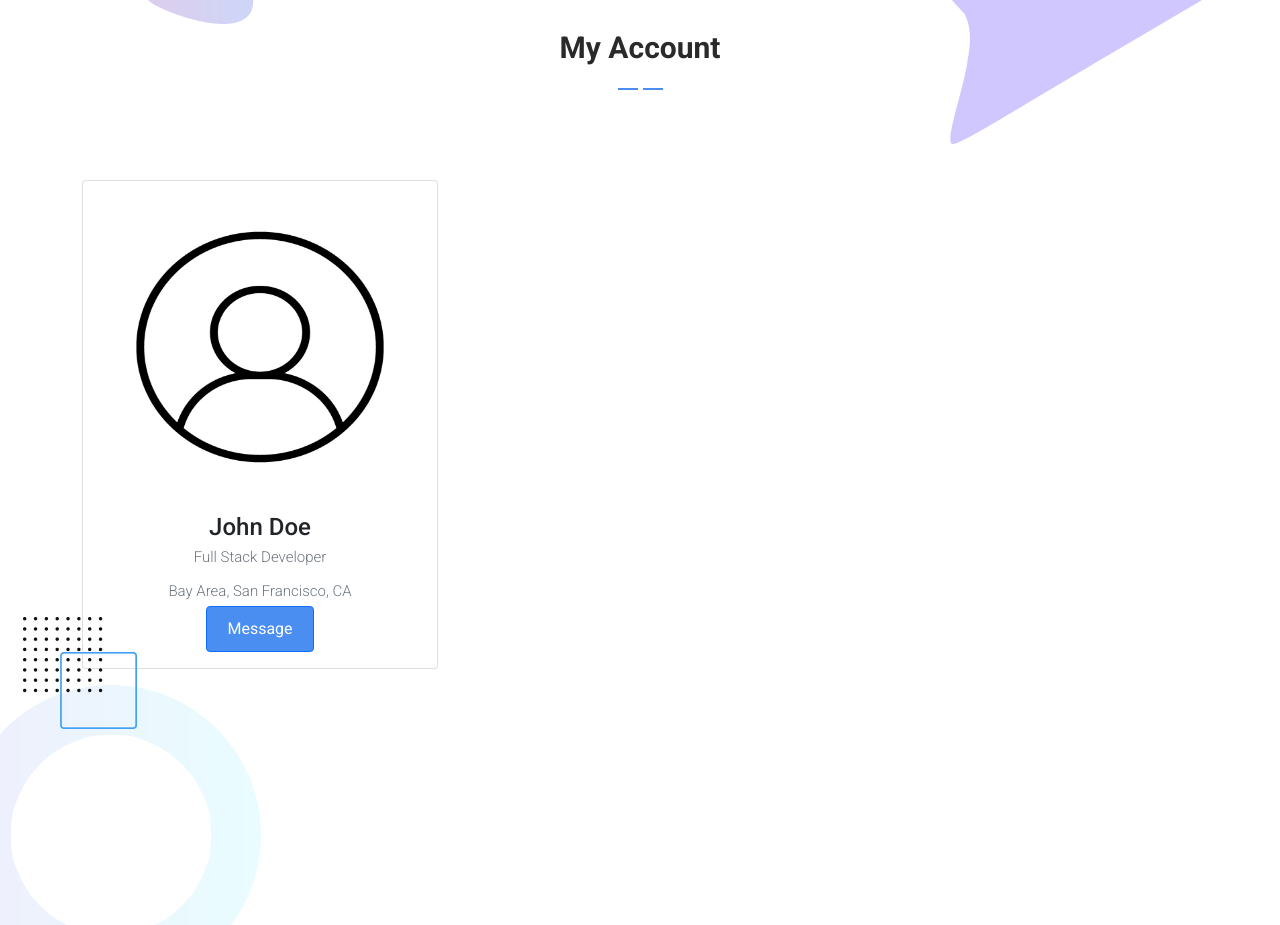
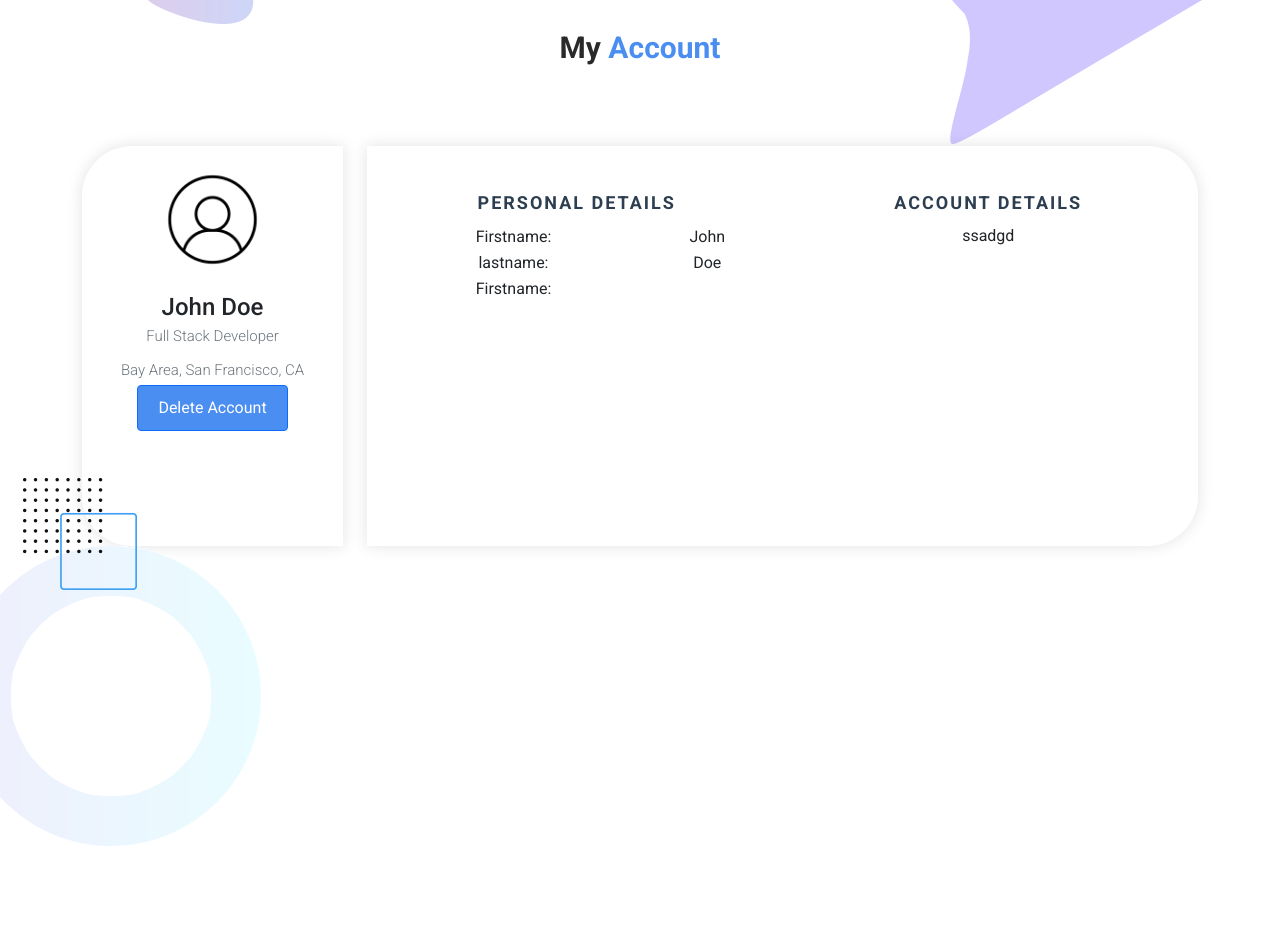
Before and after one commit to karloscabellon/IsaBuhay, a Django app: page /account/ in a window 1280 px wide. Shown: the part 100-1025 px from the top of the page. After the commit the page ends 946 px from the top, so only its background shows below. Run offline with Django 4.2, Linux system fonts and the light colour scheme; some libraries are stand-ins or nearby versions.

Commit message:
created structure

```diff
--- a/templates/displayAccountPage.html
+++ b/templates/displayAccountPage.html
@@ -31,6 +31,9 @@ https://templatemo.com/tm-570-chain-app-dev
     <link rel="stylesheet" href="{% static 'assets/css/templatemo-chain-app-dev.css' %}">
     <link rel="stylesheet" href="{% static 'assets/css/animated.css' %}">
     <link rel="stylesheet" href="{% static 'assets/css/owl.css' %}">
+
+    <!-- Custom CSS -->
+    <link rel="stylesheet" href="{% static 'css/jeff_custom.css' %}">
 
   </head>
 
@@ -82,19 +85,69 @@ https://templatemo.com/tm-570-chain-app-dev
 
 
     <div id="All CBC" class="services section">
-      <div class="container">
-        <div class="row">
-          <div class="col-lg-8 offset-lg-2">
-            <div class="section-heading  wow fadeInDown" data-wow-duration="1s" data-wow-delay="0.5s">
-              <h4>My Account</h4>
-              <img src="{% static 'assets/images/heading-line-dec.png' %}" alt="">
-             </div>
+
+      <div class="col-lg-8 offset-lg-2">
+        <div class="section-heading  wow fadeInDown" data-wow-duration="1s" data-wow-delay="0.5s">
+          <h4>My <em>Account</em></h4>
           </div>
-        </div>
       </div>
+
       <div class="container">
         <!-- SOMETHING HERE -->
-        <div class="row gutters-sm">
+
+        <div class="row">
+
+          <div class="col-lg-3 wow slideInLeft">
+            <div class="card-body align-items-center text-center" style="background-color: white; box-shadow: 0 0 15px 1px rgba(0, 0, 0, 0.1); z-index: 10; border-top-left-radius: 50px; border-bottom-left-radius: 50px; height: 400px;">
+              <img  src="{% static 'assets/images/user-profile-icon.png' %}" class="rounded-circle" style="width: 50%;">
+              <div class="mt-3">
+                  <h4>John Doe</h4>
+                  <p class="text-secondary mb-1">Full Stack Developer</p>
+                  <p class="text-muted font-size-sm">Bay Area, San Francisco, CA</p>
+                  <button class="btn btn-outline-primary">Delete Account</button>
+              </div>
+            </div>
+          </div>
+
+          <div class="col-lg-9 wow slideInRight" >
+            <div class="card-body align-items-center text-center" style="background-color: white; box-shadow: 0 0 15px 1px rgba(0, 0, 0, 0.1); z-index: 10; border-top-right-radius: 50px; border-bottom-right-radius: 50px; height: 400px;">
+              <div class="row">
+                <div class="col-lg-6" style="text-align: left;">
+                  <div id="msform">
+                    <h2 class="fs-title">Personal Details</h2>
+                      <table style="width: 100%;">
+                        <tr>
+                          <td>Firstname: </td>
+                          <td>John</td>
+                        </tr>
+                        <tr>
+                          <td>lastname: </td>
+                          <td>Doe</td>
+                        </tr>
+                        <tr>
+                          <td>Firstname: </td>
+                        </tr>
+
+                      </table>
+
+                  </div>
+
+                </div>
+                <div class="col-lg-6">
+                  <form id="msform" action="" method="POST">
+                    <h2 class="fs-title">Account Details</h2>
+                    ssadgd
+                    <!-- <input type="button" name="next" class="next action-button" value="Next"/> -->
+                  </form>
+                </div>
+              </div>
+            </div>
+          </div>
+
+        </div>
+
+
+        <!-- <div class="row gutters-sm">
           <div class="col-md-4 mb-3">
             <div class="card">
               <div class="card-body">
@@ -108,7 +161,8 @@ https://templatemo.com/tm-570-chain-app-dev
                   </div>
                 </div>
               </div>
-            </div>
+            </div> -->
+
       </div>
     </div>
 
```
